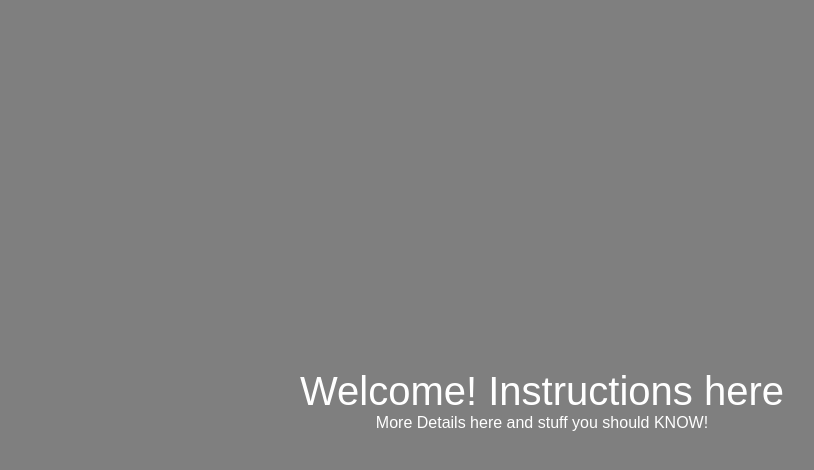
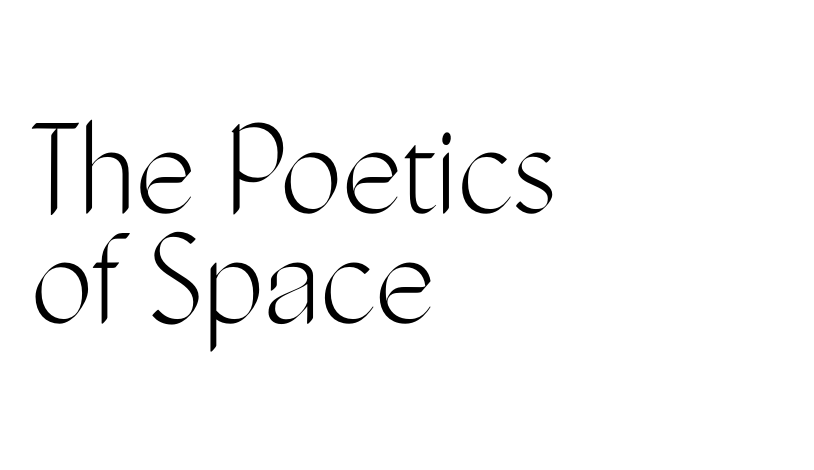
Before and after one commit to applebynj/hackdartmouth2018, a website built with webpack: page index.html in a window 1280 px wide. Shown: the whole page, without its empty margins (98-912 px from the left). Built offline with nearby package versions, Linux system fonts and the light colour scheme.

Commit message:
imported and integrated display typeface

```diff
--- a/index.html
+++ b/index.html
@@ -4,6 +4,13 @@
 		<meta charset=utf-8>
 		<title>My first three.js app</title>
 		<style>
+
+		/* Font for intro page */
+		@font-face {
+			font-family: 'Frauen';
+			src:url("./fonts/Frauen.otf") format("opentype");
+		}
+
 			body {
                 margin: 0;
                 font-family: arial;
@@ -16,7 +23,7 @@
 				position: absolute;
 				width: 100%;
 				height: 100%;
-				background-color: rgba(0,0,0,0.5);
+				background-color: #ffffff;
 			}
 
             .info {
@@ -39,6 +46,19 @@
 				cursor: pointer;
             }
 
+						.home-header__container{
+							width: 80%;
+							margin-left: 10vw;
+							margin-top: 10vw;
+						}
+
+						.home-header__text {
+							font: 200 120px "Frauen", Helvetica;
+							color: #000000;
+							text-align: left;
+							line-height: 110px;
+						}
+
             #instructions {
 
 			}
@@ -56,14 +76,13 @@
                 position: absolute;
             }
 
+
 		</style>
 	</head>
 	<body>
         <div id="blocker">
-            <div id="instructions" class="info">
-                    <span style="font-size:40px">Welcome! Instructions here</span>
-                    <br />
-                    More Details here and stuff you should KNOW!
+            <div id="instructions" class="home-header__container">
+                  <div class="home-header__text">The Poetics <br>of Space</div>
             </div>
         </div>
         <div id="crosshair"></div>
```
Also changed, not shown: fonts/Frauen.otf (added).
